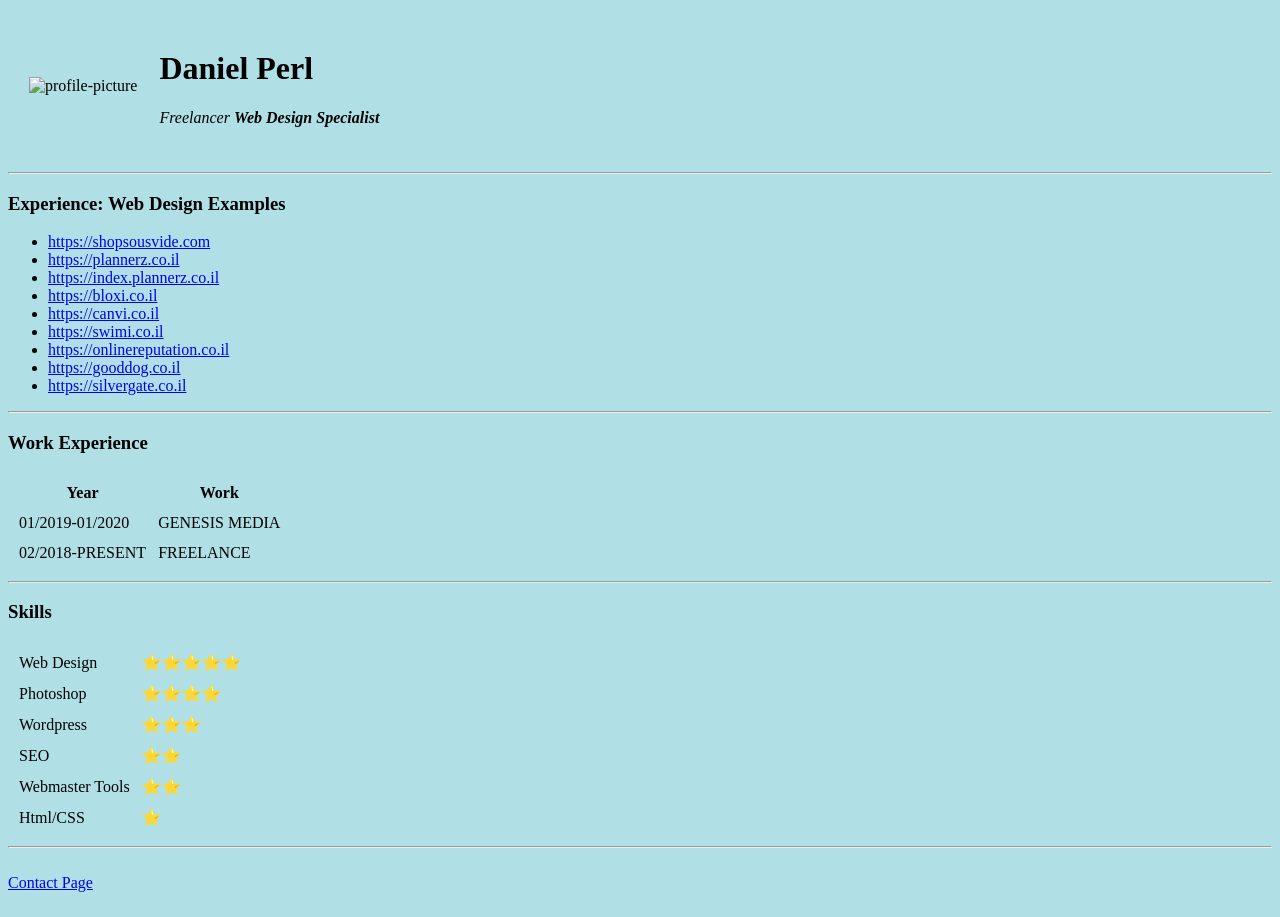
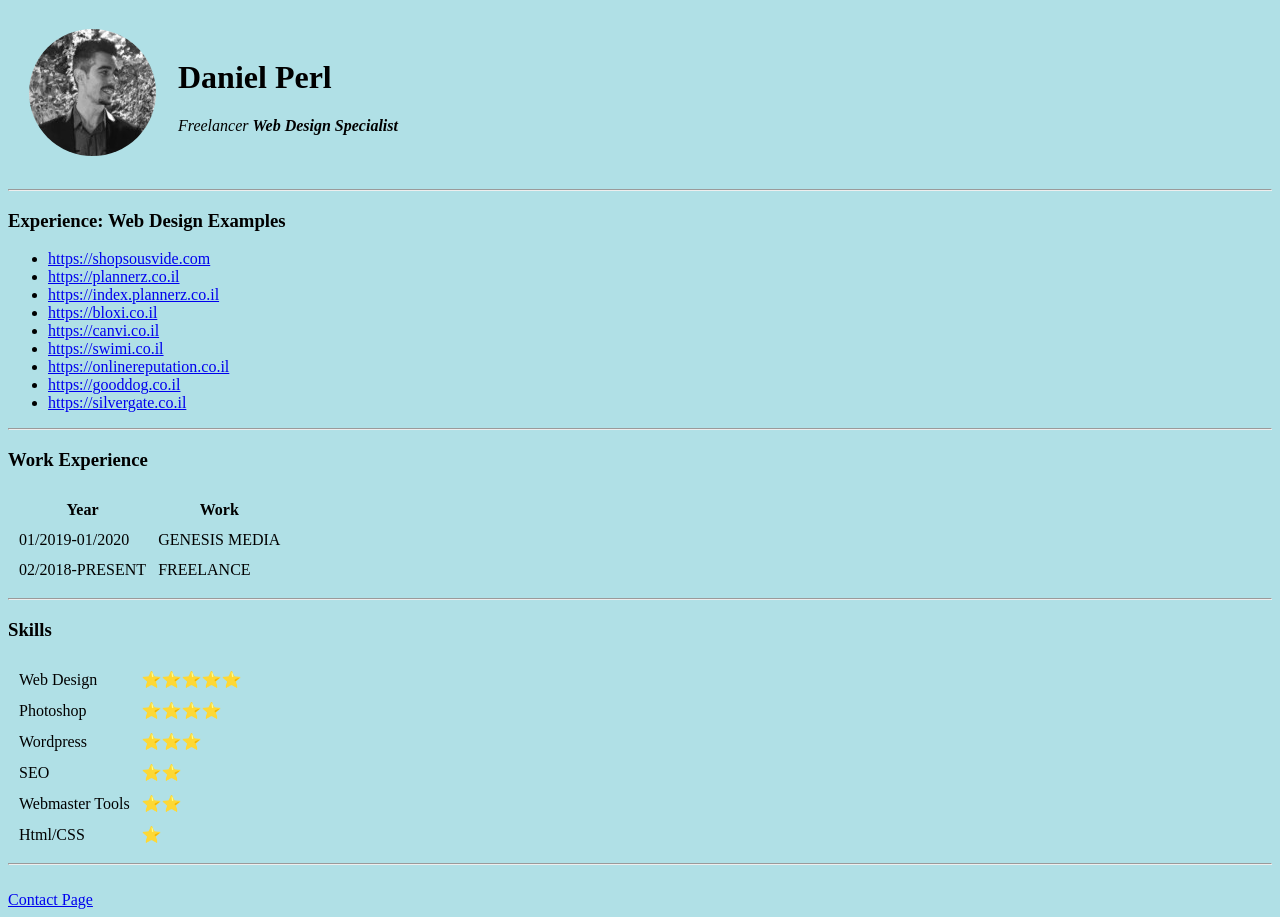
Before and after one commit to danielperl/cv, a plain HTML site: page index.html in a window 1280 px wide. Drawn offline with Linux system fonts and the light colour scheme; the site is published under a folder, as on GitHub Pages, so addresses that start at the root find nothing.

Commit message:
Update index.html

```diff
--- a/index.html
+++ b/index.html
@@ -9,7 +9,7 @@
 <body style="background-color: powderblue;">
   <table cellspacing="20">
     <tr>
-      <td><img src="/images/dani.png" alt="profile-picture"></td>
+      <td><img src="images/dani.png" alt="profile-picture"></td>
       <td><h1>Daniel Perl</h1>
       <p><em>Freelancer <strong>Web Design Specialist</strong></em></p>
       </td>
```
